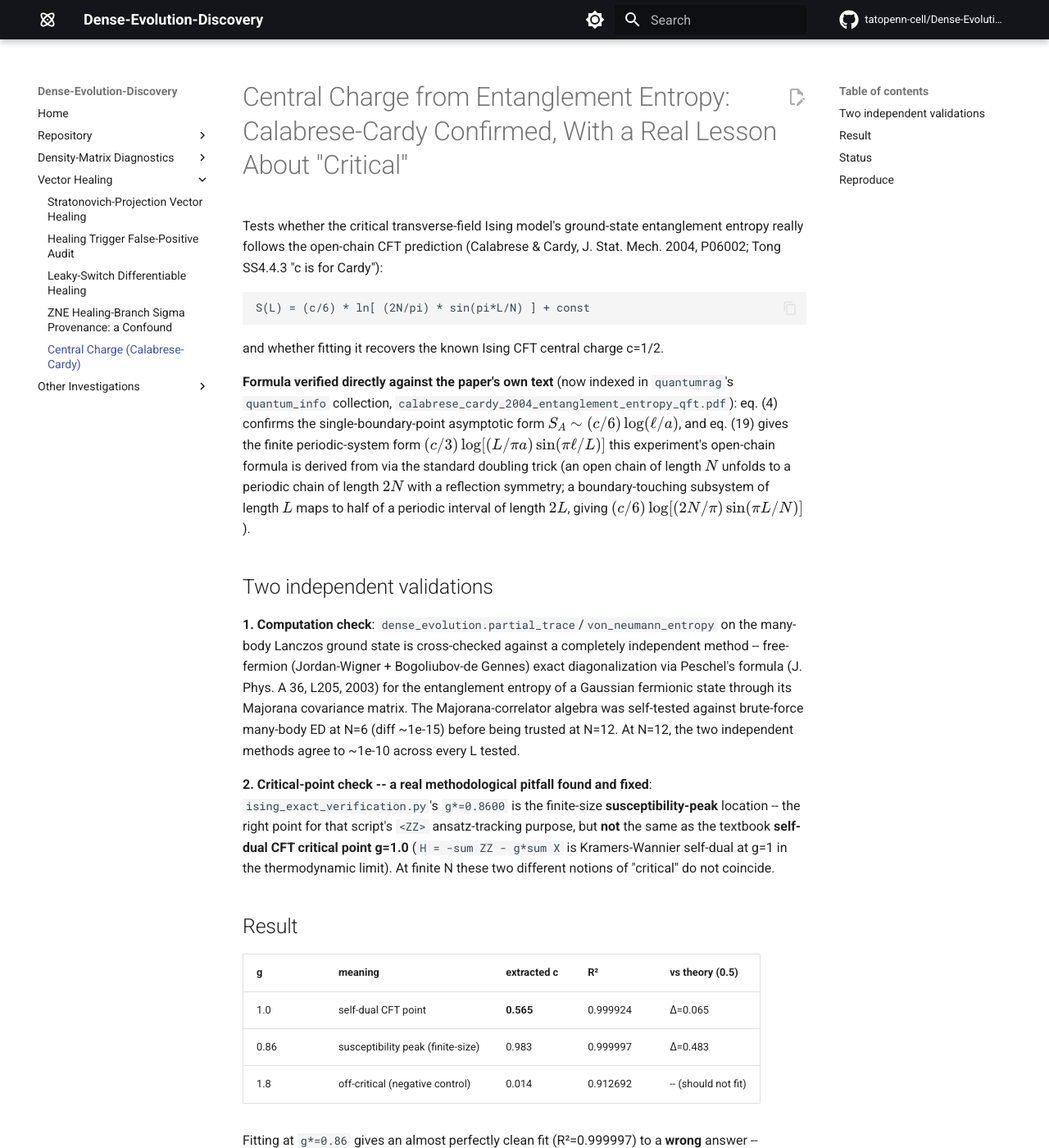
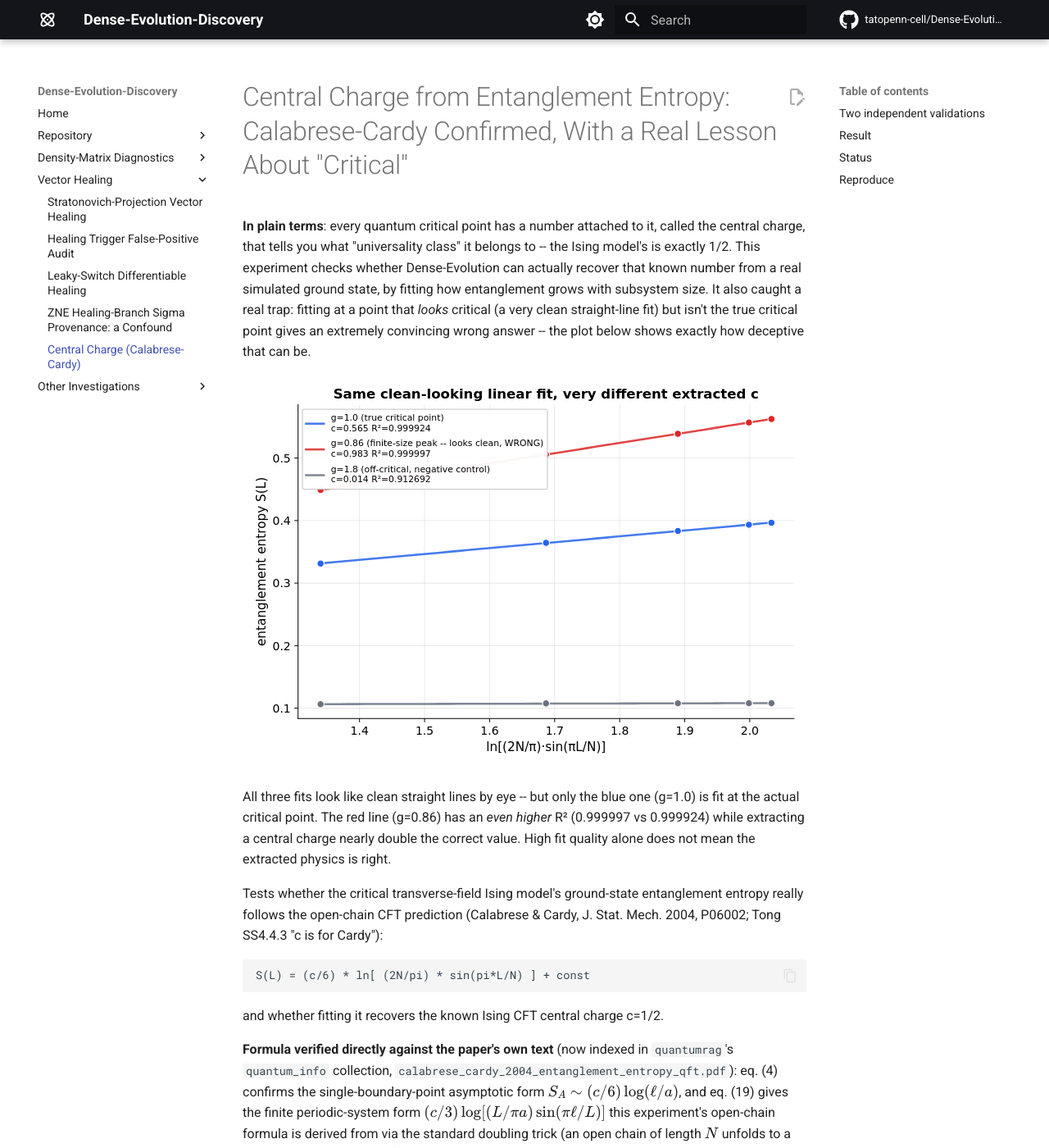
Before and after one commit to tatopenn-cell/Dense-Evolution-Discovery, an MkDocs documentation site: the page built from docs/central_charge_calabrese_cardy.md, in a window 1280 px wide and 1400 px high. Shown: the whole window at 82% size. Built offline with MkDocs 1.6.1 and Material for MkDocs 9.7.7, drawn with Linux system fonts in a browser that asks for light colours; comment, search, counter and statistics services are not loaded.

Commit message:
Central charge docs: add real S(L) fit-comparison plot + accessible intro (#104)
Same fix as the negative_time_group_delay page: this page also opened
straight into an equation, and the whole point of the finding (a
deceptively clean R^2 at the WRONG critical point) is far more obvious
visually than in a table alone.

```diff
--- a/docs/central_charge_calabrese_cardy.md
+++ b/docs/central_charge_calabrese_cardy.md
@@ -1,4 +1,10 @@
 # Central Charge from Entanglement Entropy: Calabrese-Cardy Confirmed, With a Real Lesson About "Critical"
+
+**In plain terms**: every quantum critical point has a number attached to it, called the central charge, that tells you what "universality class" it belongs to -- the Ising model's is exactly 1/2. This experiment checks whether Dense-Evolution can actually recover that known number from a real simulated ground state, by fitting how entanglement grows with subsystem size. It also caught a real trap: fitting at a point that *looks* critical (a very clean straight-line fit) but isn't the true critical point gives an extremely convincing wrong answer -- the plot below shows exactly how deceptive that can be.
+
+![Entanglement entropy vs. ln[(2N/pi)*sin(pi*L/N)] at three values of g -- the true critical point (g=1.0), a finite-size point that looks equally clean but is wrong (g=0.86), and an off-critical negative control (g=1.8)](assets/central_charge_calabrese_cardy/central_charge_fit.svg)
+
+All three fits look like clean straight lines by eye -- but only the blue one (g=1.0) is fit at the actual critical point. The red line (g=0.86) has an *even higher* R² (0.999997 vs 0.999924) while extracting a central charge nearly double the correct value. High fit quality alone does not mean the extracted physics is right.
 
 Tests whether the critical transverse-field Ising model's ground-state entanglement entropy really follows the open-chain CFT prediction (Calabrese & Cardy, J. Stat. Mech. 2004, P06002; Tong SS4.4.3 "c is for Cardy"):
 
```
Also changed, not shown: docs/assets/central_charge_calabrese_cardy/central_charge_fit.svg (added).
